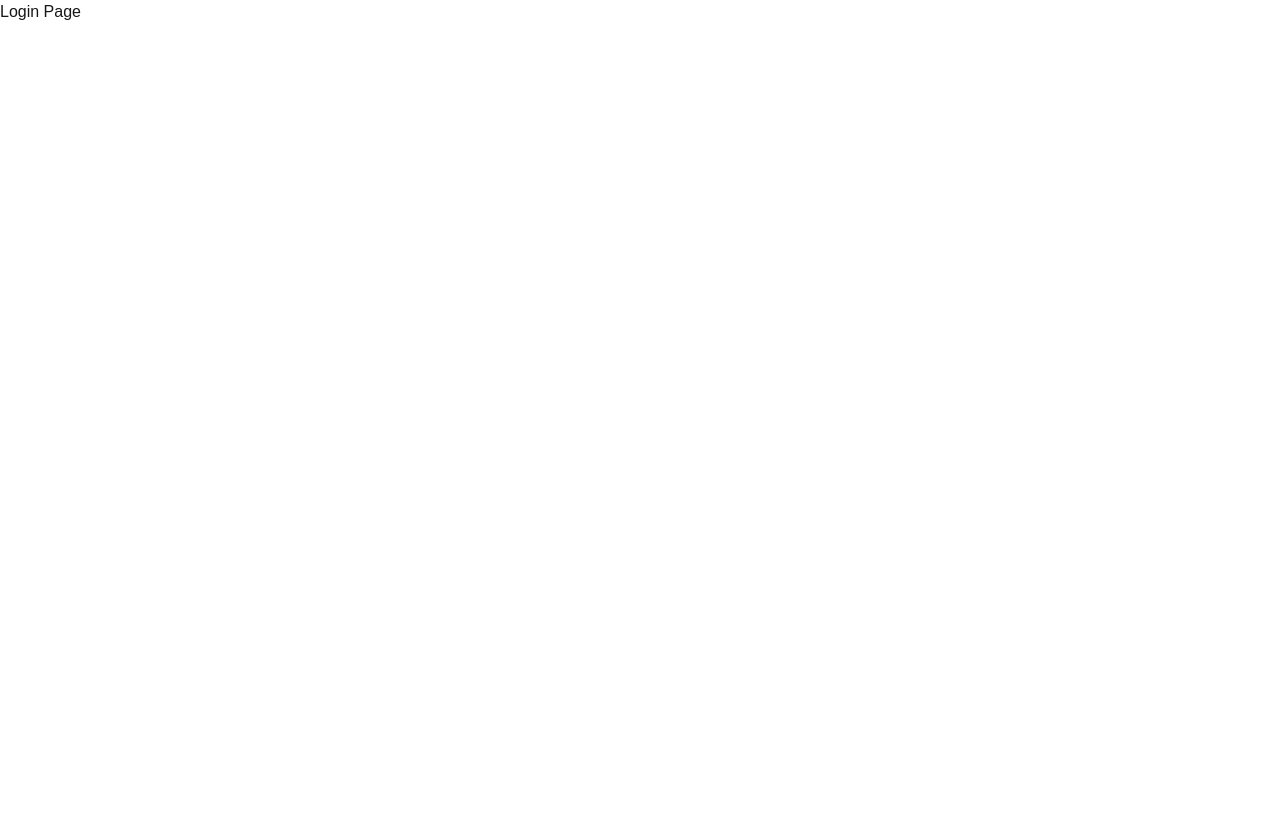
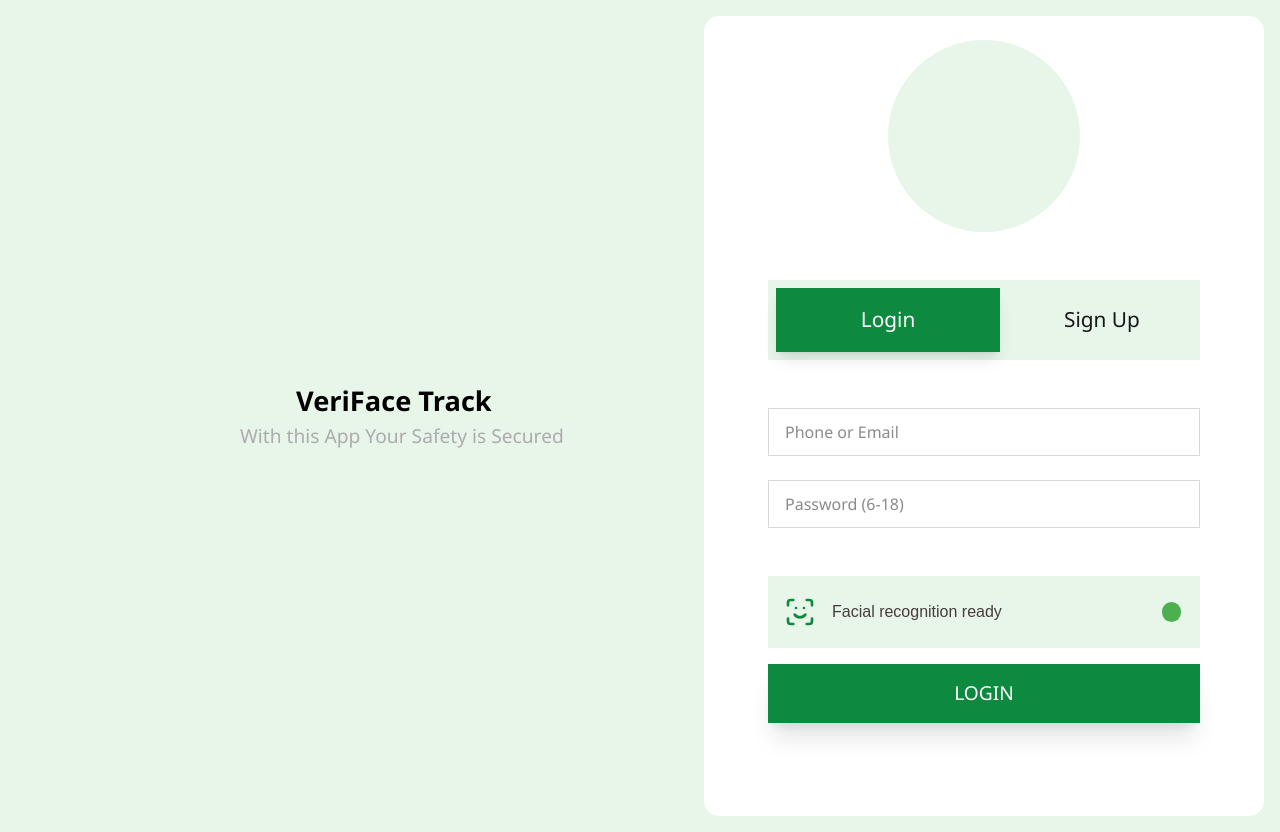
Before and after one commit to Meedux/veriface-track, a Next.js app: page /login in a window 1280 px wide. Before the commit the page ends 800 px from the top, so only its background shows below. Built offline with nearby package versions, Linux system fonts and the light colour scheme.

Commit message:
partially finished sign and login

```diff
--- a/app/login/page.js
+++ b/app/login/page.js
@@ -1,9 +1,84 @@
-import Image from "next/image";
+import React from 'react'
 
+import { LuScanFace } from "react-icons/lu";
 export default function Home() {
   return (
-    <>
-      <h1>Login Page</h1>
-    </>
+
+         <div className="min-h-screen bg-[#E8F5E9] flex justify-between items-center">
+               {/* Left section - text */}
+               <div className="flex flex-col items-start ml-[15rem] mr-[2rem]">
+                 <h1
+                   className="text-[1.7rem] text-black ml-[3.5rem] font-bold"
+                   style={{ fontFamily: '"Segoe UI", sans-serif' }}
+                 >
+                   VeriFace Track
+                 </h1>
+                 <p
+                   className="text-[1.2rem] text-[#ACACAC]"
+                   style={{ fontFamily: '"Segoe UI", sans-serif' }}
+                 >
+                   With this App Your Safety is Secured
+                 </p>
+               </div>
+
+           {/* Right section - sign up form */}
+           <div className="items-end bg-white w-[35rem] h-[50rem] m-[1rem] rounded-[15px]">
+             {/* Container of logo and contents */}
+             <div className="flex flex-col items-center justify-center">
+               {/* Logo */}
+               <div className="bg-[#E8F5E9] w-[12rem] h-[12rem] rounded-[50%] mt-[1.5rem] mb-[3rem]">
+               </div>
+
+               {/* Sign up/login header container */}
+               <div className="bg-[#E8F5E9] h-[5rem] w-[27rem] rounded-[15] flex justify-start items-center mb-[3rem]">
+
+                 {/* Green container for sign up */}
+                 <div className="bg-[#0D8A3F] rounded-[10] ml-[0.5rem] mr-[4rem] h-[4rem] w-[14rem] flex justify-center items-center shadow-lg">
+                   <p
+                     className="text-[1.3rem] text-[white]"
+                     style={{ fontFamily: '"Segoe UI", sans-serif', fontWeight: '500' }}
+                   >
+                     Login
+                   </p>
+                 </div>
+                 <a
+                   className="text-[1.3rem]"
+                   style={{ fontFamily: '"Segoe UI", sans-serif', fontWeight: '500' }}
+                 >
+                   Sign Up
+                 </a>
+               </div>
+
+               {/* Container of textboxes */}
+               <div className="flex justify-center flex-col">
+
+                 <input
+                   className="w-[27rem] h-[3rem] border-[1px] border-[#d8d8d8] rounded-[10] mb-[1.5rem] pl-[1rem]"
+                   type="text"
+                   placeholder="Phone or Email"
+                   style={{ fontFamily: '"Segoe UI", sans-serif' }}
+                 />
+                 <input
+                   className="w-[27rem] h-[3rem] border-[1px] border-[#d8d8d8] rounded-[10] mb-[1.5rem] pl-[1rem]"
+                   type="password"
+                   placeholder="Password (6-18)"
+                   style={{ fontFamily: '"Segoe UI", sans-serif' }}
+                 />
+               </div>
+               {/* Facial recognition section */}
+                <div className="bg-[#E8F5E9] h-[4.5rem] w-[27rem] rounded-[15] flex justify-start items-center mt-[1.5rem] pl-[1rem] mb-[1rem]">
+                           <span>
+                           <LuScanFace className="w-[2rem] h-[2rem]" style={{ color: '#0D8A3F' }} />
+                           </span>
+                           <p className="text-[#473D3D] mr-[10rem] ml-[1rem]">Facial recognition ready</p>
+                           <div className="bg-[#4CAF50] w-[1.2rem] h-[1.2rem] rounded-[50%]"></div>
+                </div>
+
+
+               <button  className="bg-[#0D8A3F] h-[3.7rem] w-[27rem] rounded-[10] flex justify-center items-center text-[white] text-[1.2rem] shadow-xl" style={{ fontFamily: '"Segoe UI", sans-serif' }}>LOGIN </button>
+             </div>
+           </div>
+         </div>
+
   );
 }
--- a/app/sign-up/page.js
+++ b/app/sign-up/page.js
@@ -77,7 +77,7 @@ const page = () => {
             <p className="text-[#473D3D] mr-[12rem] ml-[1rem]">Facial recognition</p>
             <span><SlArrowRight className="w-[1rem] h-[1rem]"/></span>
           </div>
-          <button  className="bg-[#0D8A3F] h-[3.7rem] w-[27rem] rounded-[10] flex justify-center items-center text-[white] text-[1.2rem]" style={{ fontFamily: '"Segoe UI", sans-serif' }}>COMPLETE SIGN UP</button>
+          <button  className="bg-[#0D8A3F] h-[3.7rem] w-[27rem] rounded-[10] flex justify-center items-center text-[white] text-[1.2rem] shadow-xl" style={{ fontFamily: '"Segoe UI", sans-serif' }}>COMPLETE SIGN UP</button>
         </div>
       </div>
     </div>
```
